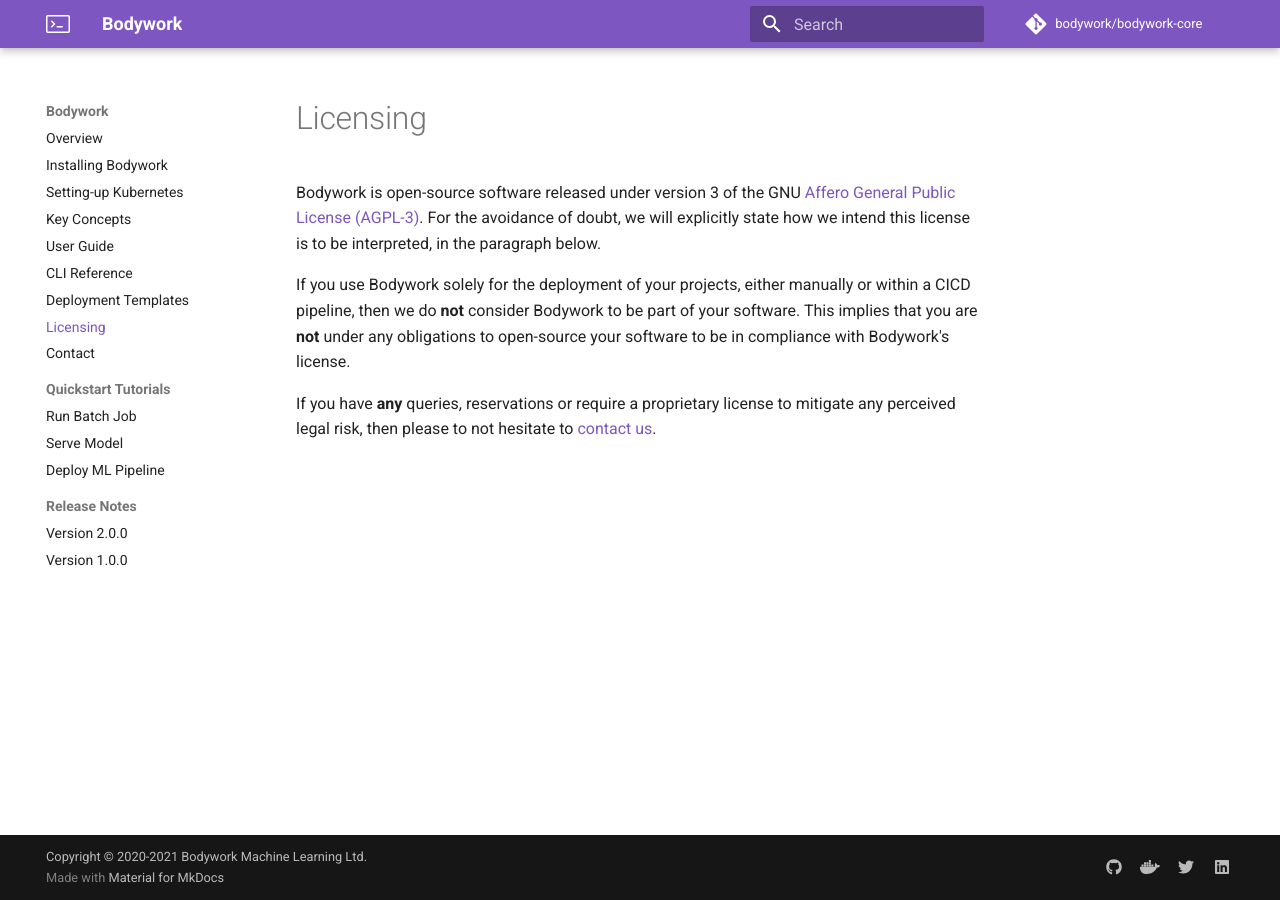
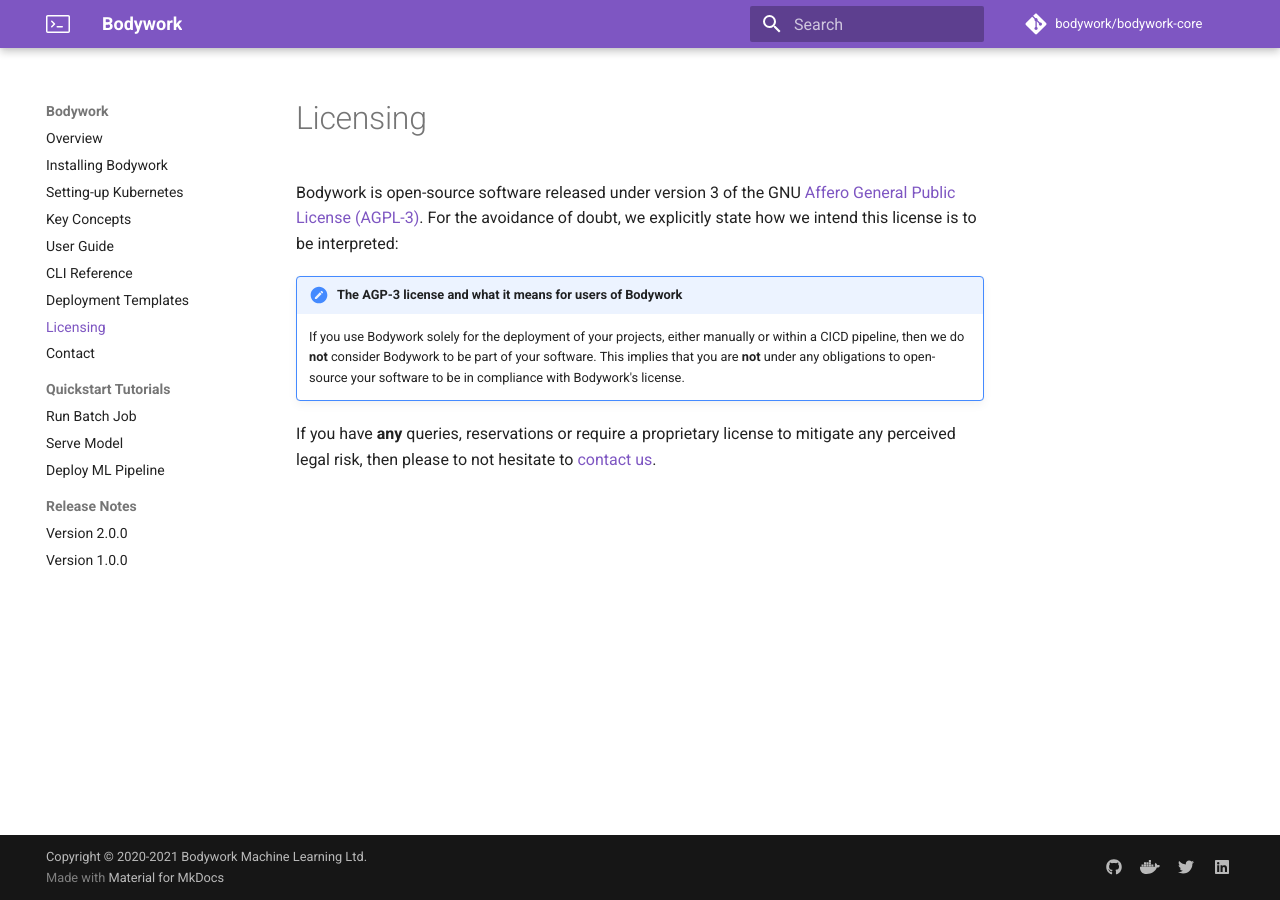
Before and after one commit to bodywork-ml/bodywork-docs, an MkDocs documentation site: the page built from docs/licensing.md, in a window 1280 px wide. Built offline with MkDocs 1.6.1 and Material for MkDocs 9.7.7, drawn with Linux system fonts in a browser that asks for light colours; comment, search, counter and statistics services are not loaded.

Commit message:
Final updates.

```diff
--- a/docs/licensing.md
+++ b/docs/licensing.md
@@ -1,7 +1,8 @@
 # Licensing
 
-Bodywork is open-source software released under version 3 of the GNU [Affero General Public License (AGPL-3)](https://www.gnu.org/licenses/agpl-3.0.en.html). For the avoidance of doubt, we will explicitly state how we intend this license is to be interpreted, in the paragraph below.
+Bodywork is open-source software released under version 3 of the GNU [Affero General Public License (AGPL-3)](https://www.gnu.org/licenses/agpl-3.0.en.html). For the avoidance of doubt, we explicitly state how we intend this license is to be interpreted:
 
-If you use Bodywork solely for the deployment of your projects, either manually or within a CICD pipeline, then we do **not** consider Bodywork to be part of your software. This implies that you are **not** under any obligations to open-source your software to be in compliance with Bodywork's license.
+!!! important "The AGP-3 license and what it means for users of Bodywork"
+    If you use Bodywork solely for the deployment of your projects, either manually or within a CICD pipeline, then we do **not** consider Bodywork to be part of your software. This implies that you are **not** under any obligations to open-source your software to be in compliance with Bodywork's license.
 
 If you have **any** queries, reservations or require a proprietary license to mitigate any perceived legal risk, then please to not hesitate to [contact us](contact.md).
```
Also changed, not shown: docs/installation.md (+4 -0 lines), docs/kubernetes.md (+1 -1 lines).
